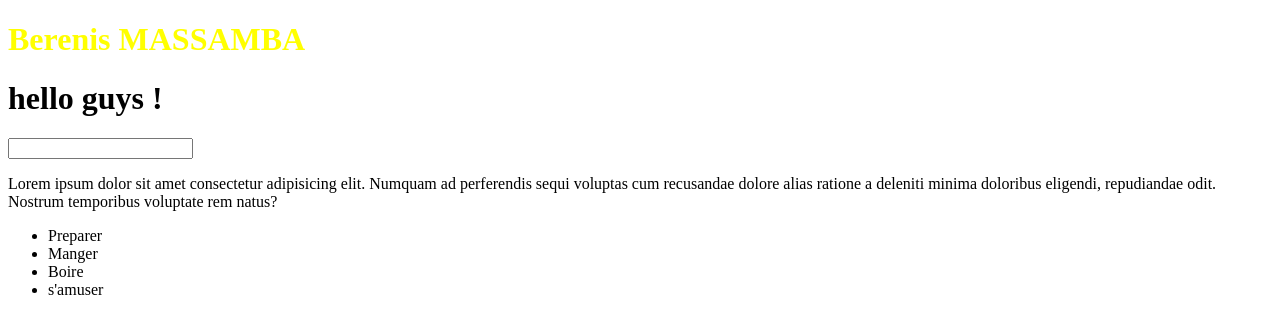
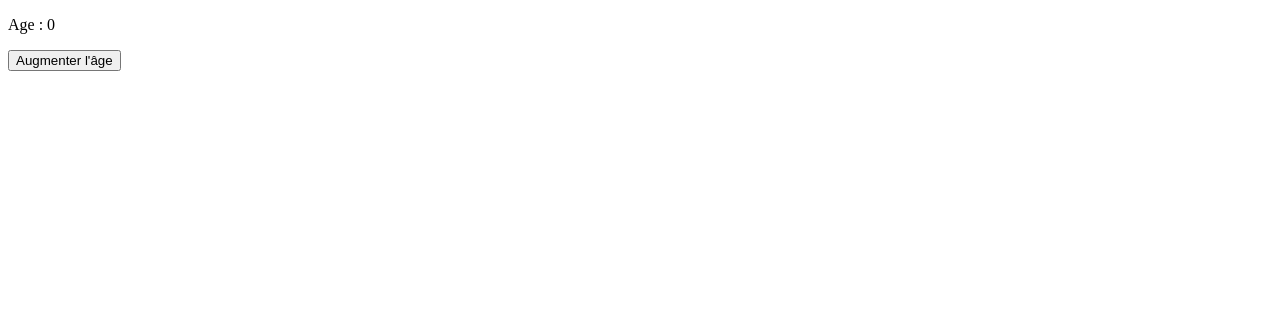
Before and after one commit to dzeko003/FormationReact, a React (Vite) app: page / in a window 1280 px wide. Shown: the top 334 px of the page. Built offline with nearby package versions, Linux system fonts and the light colour scheme.

Commit message:
UseState

```diff
--- a/src/App.jsx
+++ b/src/App.jsx
@@ -1,45 +1,23 @@
-const title = "Bonjour les gens";
-const style = { color: "red", backgroundColor: "blue" };
+import { useState } from "react";
 
-const todos = [
-  "Preparer",
-  'Manger',
-  "Boire" ,
-  "s'amuser"
-]
 
 function App() {
-  const handleClick = (e) => {
-    e.preventDefault();
-    e.stopPropagation();
-    alert(" j'ai cliqué sur le titre");
-  };
+
+  const [person , setPerson] = useState({
+    name : "Berenis",
+    age : 0
+  })
+
+  const handleClick = () => {
+    setPerson({...person , age: person.age +1})
+  }
 
   return (
     <>
-      <Title color="yellow" content="Berenis MASSAMBA"/>
-      <Title>hello guys !</Title>
-      <input type="text" />
-      <p>
-        Lorem ipsum dolor sit amet consectetur adipisicing elit. Numquam ad
-        perferendis sequi voluptas cum recusandae dolore alias ratione a
-        deleniti minima doloribus eligendi, repudiandae odit. Nostrum temporibus
-        voluptate rem natus?
-      </p>
-      <ul>
-        {todos.map(todo => <li key={todo}>{todo}</li>)}
-      </ul>
+      <p>Age : {person.age}</p>
+      <button onClick={handleClick}>Augmenter l'âge</button>
     </>
   );
 }
 
-
-const Title = ({color , content, children}) => {
-  return (
-    <>
-      <h1 style={{color : color}}>{content}</h1>
-      <h1 style={{color : color}}>{children}</h1>
-    </>
-  )
-}
 export default App;
```
